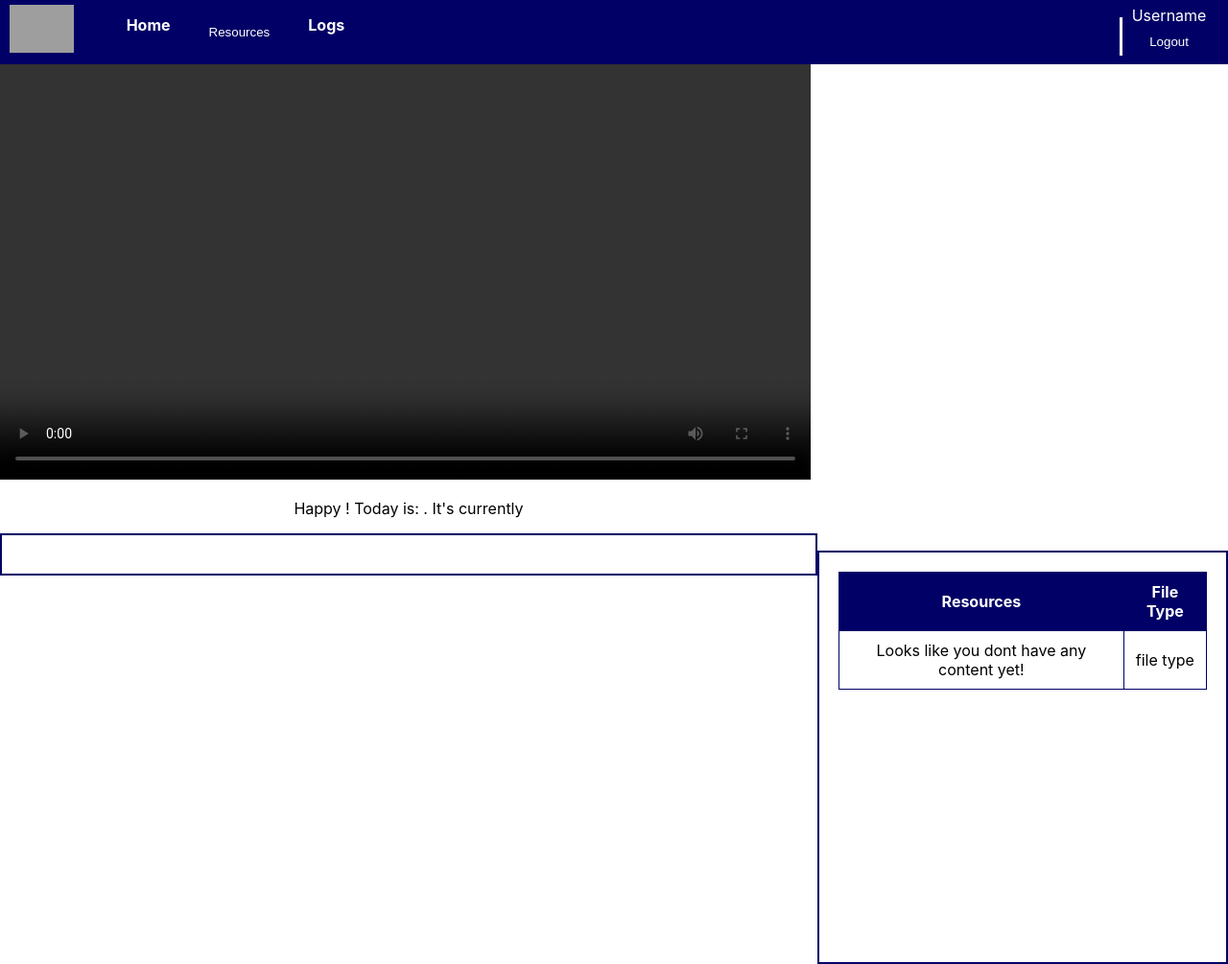
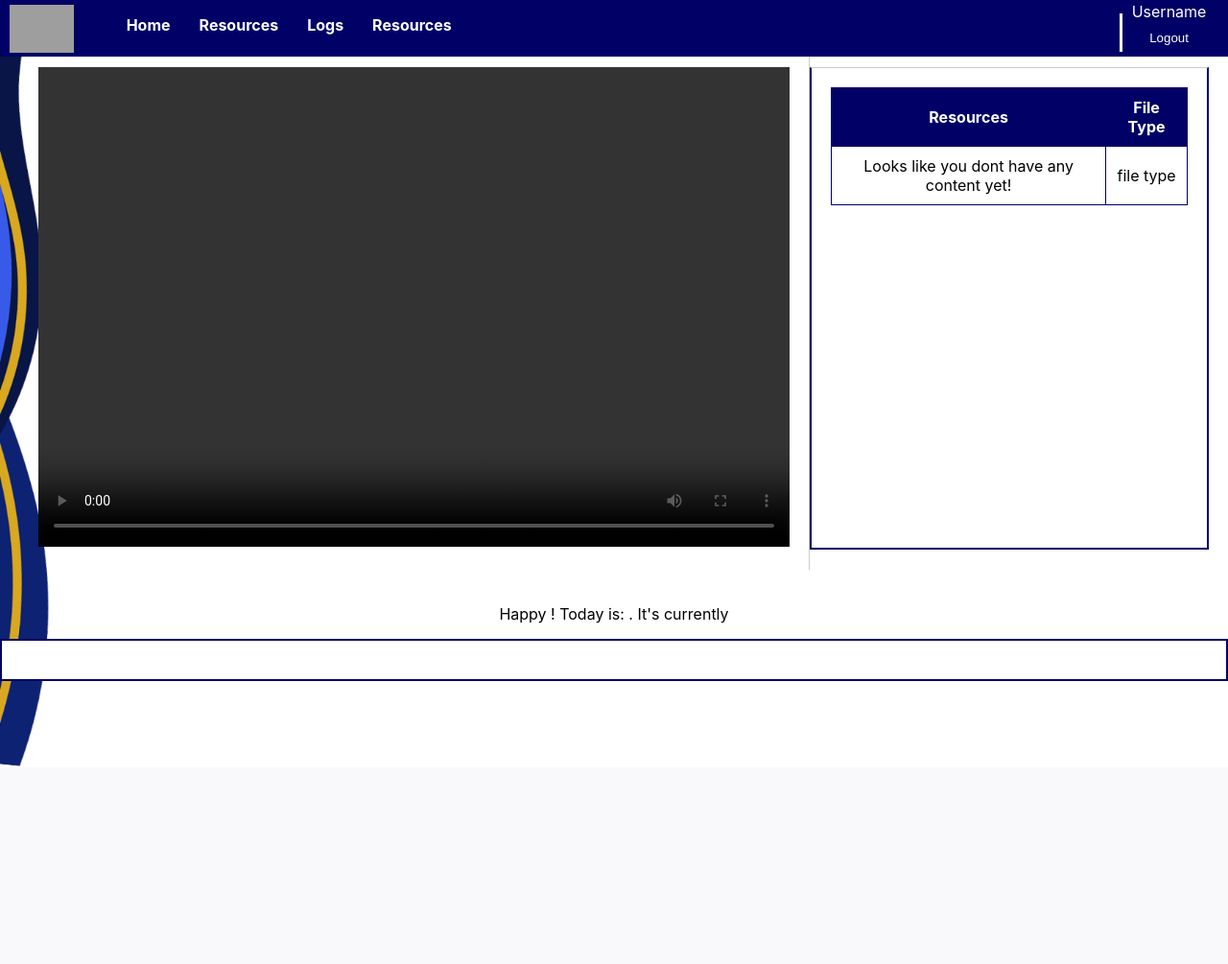
Before and after one commit to ReginaBackwards/webtechfinals, a PHP site: the page made by BBCLive/Manager/Content Manager/cm-editor.html in a window 1280 px wide. Shown: the whole page at 96% size. After the commit the page ends 799 px from the top, so only its background shows below. Run offline with PHP 8.4, Linux system fonts and the light colour scheme; some libraries are stand-ins or nearby versions; grey boxes are pictures that could not be loaded.

Commit message:
header n ewan

```diff
--- a/BBCLive/Manager/Content Manager/cm-editor.html
+++ b/BBCLive/Manager/Content Manager/cm-editor.html
@@ -21,8 +21,11 @@
 
       <ul>
         <li><a href="cm-home.html">Home</a></li>
-        <li><button onclick="goToResources()" id="btn">Resources</button></li>
+        <li><a href="#" onclick="goToResources();">Resources</a></li>
+        <!-- <li><button onclick="goToResources()" id="btn">Resources</button></li> -->
         <li><a href="cm-logs.html">Logs</a></li>
+        <li><a href="#" onclick="goToEditor();">Resources</a></li>
+        <!-- <li><button onclick="goToEditor()">Editor</button></li> -->
       </ul>
 
       <div class="header-profile">
@@ -39,6 +42,7 @@
 </header>
 
 <body>
+  <div class="topContainer">
   <div id="videoContainer">
     <video id='my-video' class='video-js' preload='auto' height='500' width='900' controls data-setup='{}'>
 
@@ -64,6 +68,8 @@
       </tbody>
     </table>
   </div>
+
+</div>
 
   <div id="dateTimeContainer">
     <p>Happy <span id="dayOfWeek"></span>! Today is: <span id="dateFromServer"></span>. It's currently <span
--- a/BBCLive/Manager/Content Manager/cm-home.html
+++ b/BBCLive/Manager/Content Manager/cm-home.html
@@ -20,9 +20,11 @@
 
         <ul>
           <li><a href="cm-home.html">Home</a></li>
-          <li><button onclick="goToResources()" id="btn">Resources</button></li>
+          <li><a href="#" onclick="goToResources();">Resources</a></li>
+          <!-- <li><button onclick="goToResources()" id="btn">Resources</button></li> -->
           <li><a href="cm-logs.html">Logs</a></li>
-          <li><button onclick="goToEditor()">Editor</button></li>
+          <li><a href="#" onclick="goToEditor();">Resources</a></li>
+          <!-- <li><button onclick="goToEditor()">Editor</button></li> -->
         </ul>
 
         <div class="header-profile">
--- a/BBCLive/Manager/Content Manager/cmstyles/css/cm-editor.css
+++ b/BBCLive/Manager/Content Manager/cmstyles/css/cm-editor.css
@@ -66,6 +66,12 @@
   font-weight: bold;
 }
 
+li a:hover {
+  text-decoration: none;
+  color:#8acaef;
+  font-weight: bold;
+}
+
 .header-profile {
   display: flex;
   flex-direction: row;
@@ -127,18 +133,25 @@
   width: 100%;
 }
 
-.video-container,
-.resources {
+#videoContainer {
   flex: 1;
   padding: 20px;
+  width: 70%;
+  border-right: 1px solid #ccc;
+  padding-top: 50px;
 }
 
-.video-container {
-  border-right: 1px solid #ccc;
+#tablesContainer {
+  border-top: 1px solid #ccc;
+  justify-items: center;
+  width: 30%;
+  height: 460px;
+  overflow: scroll;
+  margin-top: 50px;
 }
 
-.resources {
-  border-top: 1px solid #ccc;
+.video-js {
+  width: 100%;
 }
 
 .scenes {
@@ -196,25 +209,12 @@
   border-radius: 50%;
 }
 
-#tablesContainer {
-  justify-items: center;
-  float: right;
-  width: 30%;
-  height: 387px;
-  overflow: scroll;
-  margin-top: 70px;
-}
-
 #dateTimeContainer{
   text-align: center;
 }
 
-#my-video {
-  width: 66%;
-}
-
 #webcamVid {
-  width: 66%;
+  width: 66%; flex: 1;
   height: auto;
 }
 
@@ -235,3 +235,8 @@
   margin: 5px;
   cursor: move;
 }
+
+.topContainer {
+  padding: 20px;
+  display: flex;
+}
```
